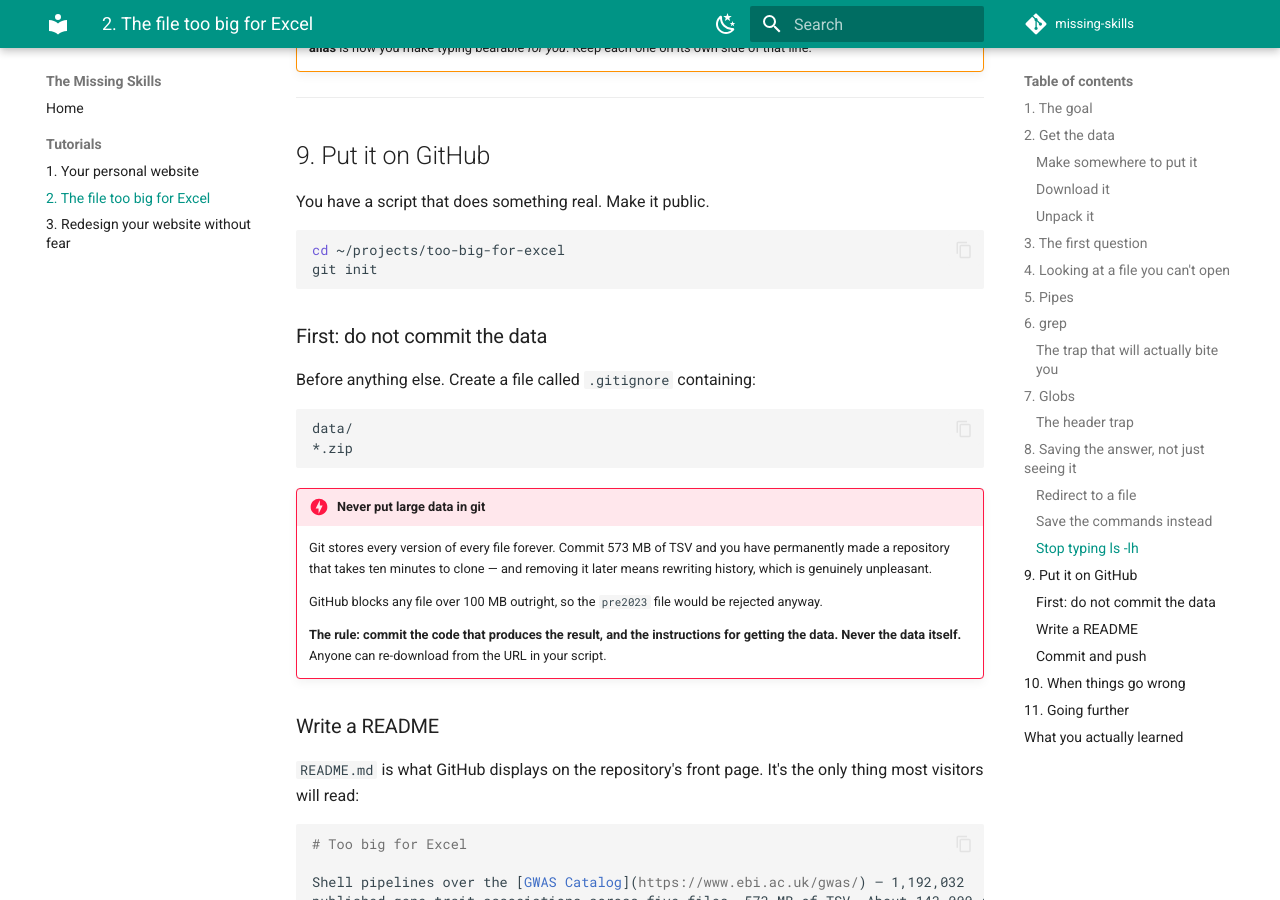
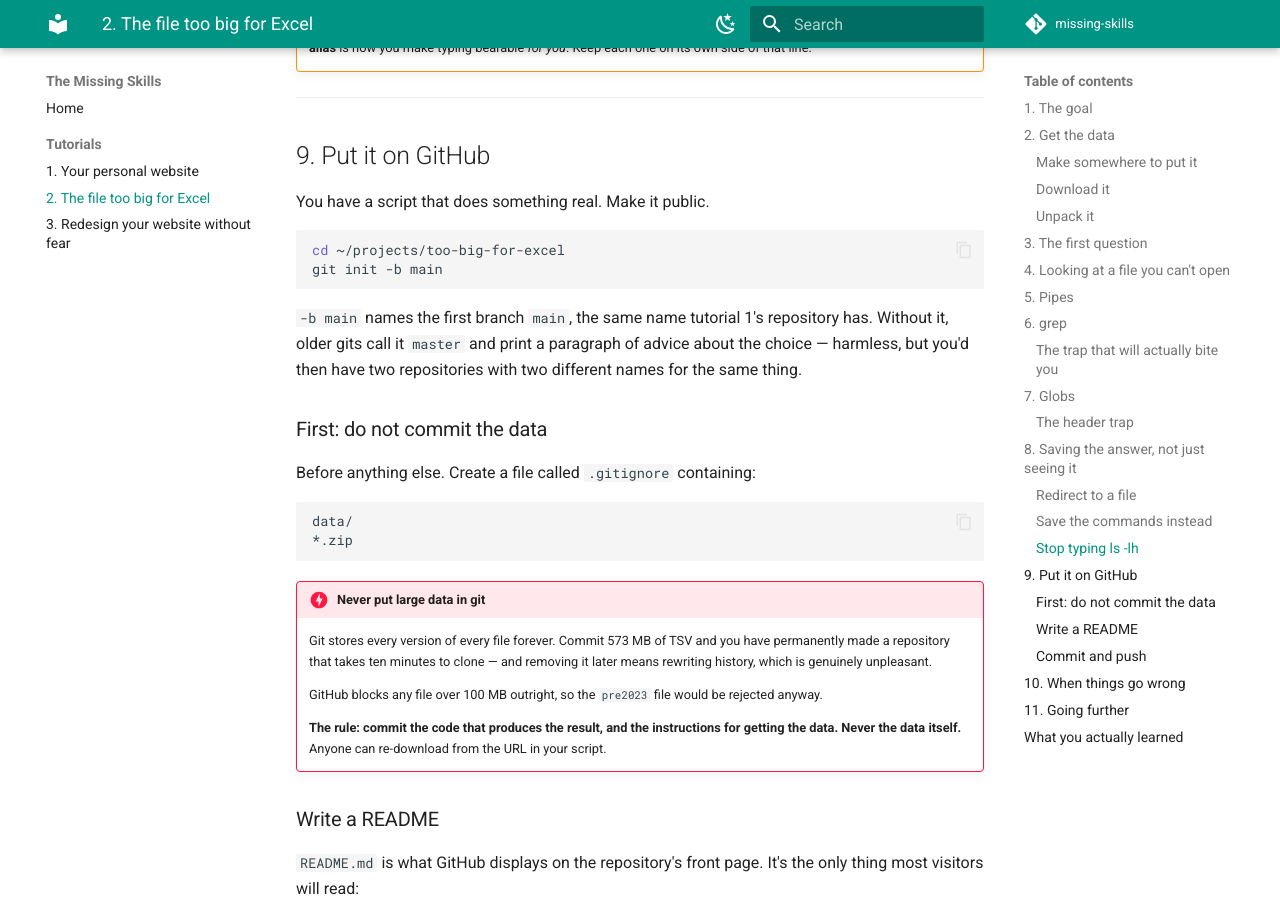
Before and after one commit to katarinagresova/missing-skills, an MkDocs documentation site: the page built from docs/tutorials/02-too-big-for-excel.md, in a window 1280 px wide and 900 px high, scrolled down 13756 px. Built offline with MkDocs 1.6.1 and Material for MkDocs 9.7.7, drawn with Linux system fonts in a browser that asks for light colours; comment, search, counter and statistics services are not loaded.

Commit message:
Create tutorial 2's repository on main, not master
git init without -b uses the compiled-in default, which is master unless
the reader has set init.defaultBranch - and nothing in tutorial 1 sets
it. So a reader following the tutorials in order got a repository called
master, plus git's several-line hint about the naming, immediately after
tutorial 1 taught them main and shortly before tutorial 3 tells them
GitHub Pages publishes main.

-b main has been available since git 2.28; tutorial 3 already asks for
2.23 or newer.

Co-Authored-By: Claude Opus 5 (1M context) <noreply@anthropic.com>

````diff
--- a/docs/tutorials/02-too-big-for-excel.md
+++ b/docs/tutorials/02-too-big-for-excel.md
@@ -732,8 +732,12 @@ You have a script that does something real. Make it public.
 
 ```bash
 cd ~/projects/too-big-for-excel
-git init
+git init -b main
 ```
+
+`-b main` names the first branch `main`, the same name tutorial 1's repository has. Without
+it, older gits call it `master` and print a paragraph of advice about the choice — harmless,
+but you'd then have two repositories with two different names for the same thing.
 
 ### First: do not commit the data
 
````
